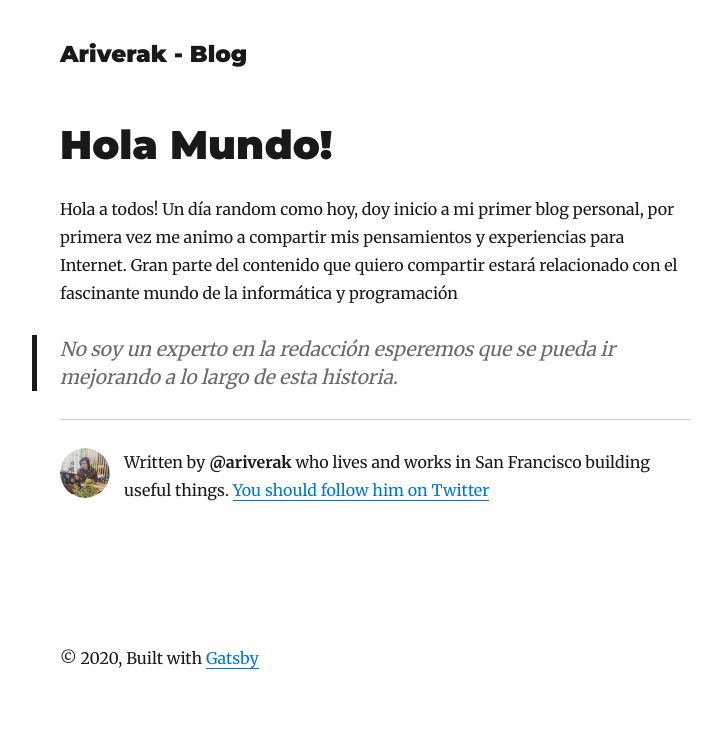
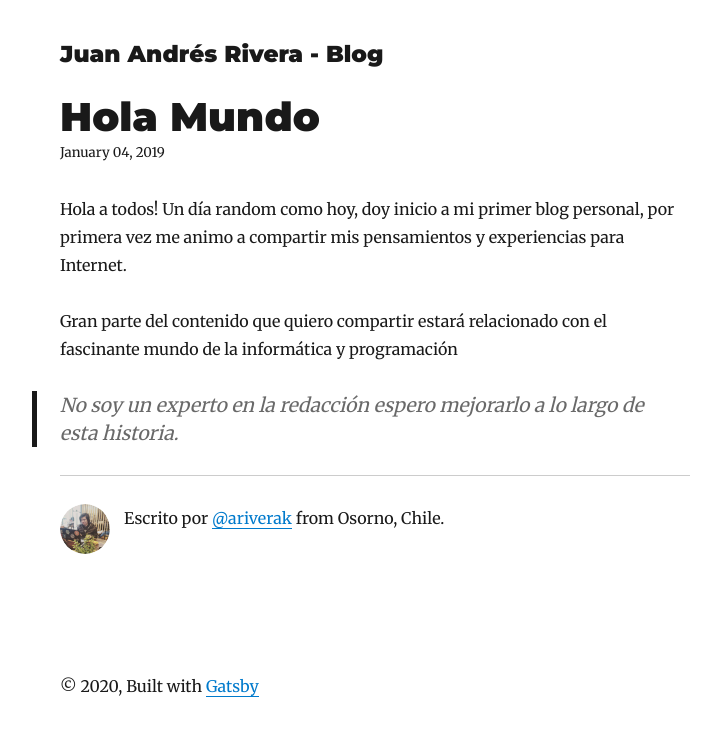
Before and after one commit to ariverak/ariverak-blog, a Gatsby site: page /hola-mundo/ in a window 1280 px wide. Shown: the whole page, without its empty margins (265-974 px from the left). Built offline with nearby package versions, Linux system fonts and the light colour scheme; Gatsby itself is replaced by a stand-in of ours; some packages are replaced by stand-ins of ours.

Commit message:
fix texts and bug

```diff
--- a/content/blog/hola-mundo/index.md
+++ b/content/blog/hola-mundo/index.md
@@ -1,5 +1,10 @@
-# Hola Mundo!
+---
+title: Hola Mundo
+date: "2019-01-04T21:00:32.169Z"
+description: Hola a todos! Un día random como hoy, doy inicio a mi primer blog personal...
+---
 
 Hola a todos! Un día random como hoy, doy inicio a mi primer blog personal, por primera vez me animo a compartir mis pensamientos y experiencias para Internet.
+
 Gran parte del contenido que quiero compartir estará relacionado con el fascinante mundo de la informática y programación
-> No soy un experto en la redacción esperemos que se pueda ir mejorando a lo largo de esta historia.
+> No soy un experto en la redacción espero mejorarlo a lo largo de esta historia.
--- a/gatsby-config.js
+++ b/gatsby-config.js
@@ -1,6 +1,6 @@
 module.exports = {
   siteMetadata: {
-    title: `Ariverak - Blog`,
+    title: `Juan Andrés Rivera - Blog`,
     author: `@ariverak`,
     description: `Blog personal Juan Andrés Rivera.`,
     siteUrl: `https://ariverak.netlify.com/`,
--- a/src/components/bio.js
+++ b/src/components/bio.js
@@ -25,7 +25,8 @@ const Bio = () => {
         siteMetadata {
           author
           social {
-            twitter
+            facebook
+            github
           }
         }
       }
@@ -54,12 +55,7 @@ const Bio = () => {
         }}
       />
       <p>
-        Written by <strong>{author}</strong> who lives and works in San
-        Francisco building useful things.
-        {` `}
-        <a href={`https://twitter.com/${social.twitter}`}>
-          You should follow him on Twitter
-        </a>
+        Escrito por <a href={`https://github.com/${social.github}`}>{author}</a> from Osorno, Chile.
       </p>
     </div>
   )
```
Also changed, not shown: package.json (+7 -7 lines), content/blog/hola-mundo/salty_egg.jpg (deleted).
